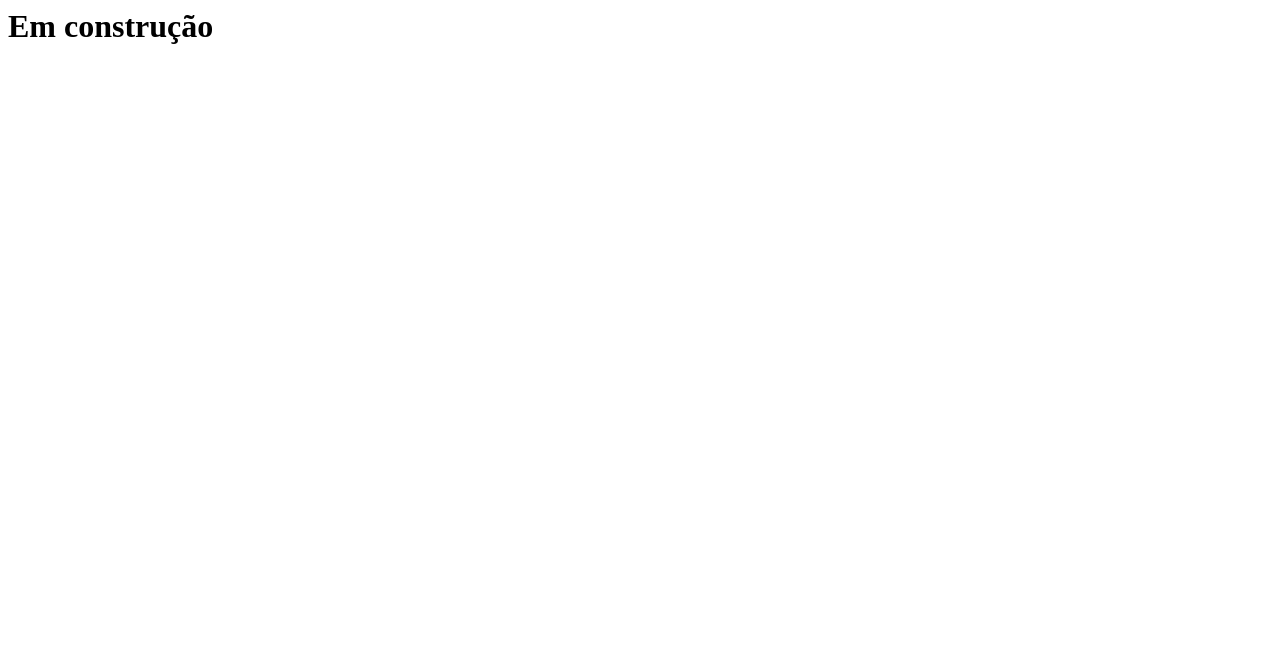
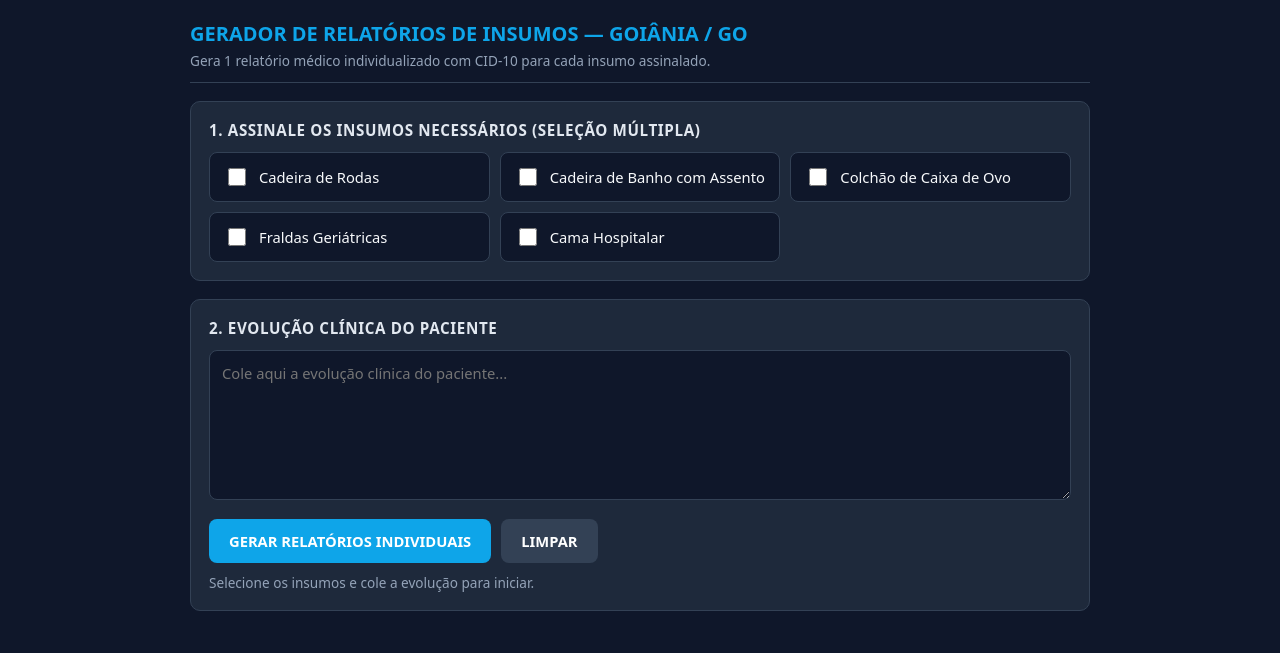
Before and after one commit to sgabriel1311/relatorios-insumos-2.0, a plain HTML site: page index.html in a window 1280 px wide. Drawn offline with Linux system fonts and the light colour scheme.

Commit message:
Create initial HTML layout for report generator
Added HTML structure and styles for the report generator.

```diff
--- a/index.html
+++ b/index.html
@@ -1 +1,200 @@
-<h1>Em construção</h1>
+<!DOCTYPE html>
+<html lang="pt-BR">
+<head>
+  <meta charset="UTF-8" />
+  <meta name="viewport" content="width=device-width, initial-scale=1.0" />
+  <title>Relatório de Insumos Individualizados - Goiânia / GO</title>
+  <style>
+    :root {
+      --bg: #0f172a;
+      --card: #1e293b;
+      --border: #334155;
+      --text: #f8fafc;
+      --muted: #94a3b8;
+      --accent: #0ea5e9;
+      --accent-hover: #0284c7;
+      --success: #10b981;
+      --success-hover: #059669;
+    }
+    * { box-sizing: border-box; font-family: system-ui, -apple-system, sans-serif; }
+    body {
+      background: var(--bg);
+      color: var(--text);
+      margin: 0;
+      padding: 20px;
+      display: flex;
+      justify-content: center;
+    }
+    .container {
+      width: 100%;
+      max-width: 900px;
+      display: grid;
+      gap: 18px;
+    }
+    header {
+      border-bottom: 1px solid var(--border);
+      padding-bottom: 12px;
+    }
+    header h1 { font-size: 1.25rem; margin: 0; color: var(--accent); }
+    header p { font-size: 0.85rem; color: var(--muted); margin: 4px 0 0 0; }
+    .card {
+      background: var(--card);
+      border: 1px solid var(--border);
+      border-radius: 10px;
+      padding: 18px;
+    }
+    .card h2 {
+      font-size: 0.95rem;
+      margin: 0 0 12px 0;
+      color: #e2e8f0;
+      text-transform: uppercase;
+      letter-spacing: 0.04em;
+    }
+    .insumos-grid {
+      display: grid;
+      grid-template-columns: repeat(auto-fill, minmax(250px, 1fr));
+      gap: 10px;
+    }
+    .check-item {
+      display: flex;
+      align-items: center;
+      gap: 10px;
+      background: #0f172a;
+      border: 1px solid var(--border);
+      padding: 12px 14px;
+      border-radius: 8px;
+      cursor: pointer;
+      font-size: 0.92rem;
+      font-weight: 500;
+      transition: border-color 0.15s, background 0.15s;
+    }
+    .check-item:hover { border-color: var(--accent); }
+    .check-item input[type="checkbox"] {
+      width: 18px;
+      height: 18px;
+      accent-color: var(--accent);
+      cursor: pointer;
+    }
+    textarea {
+      background: #0f172a;
+      border: 1px solid var(--border);
+      border-radius: 8px;
+      color: var(--text);
+      padding: 12px;
+      font-size: 0.92rem;
+      width: 100%;
+      min-height: 150px;
+      resize: vertical;
+      line-height: 1.45;
+    }
+    .btn-row { display: flex; gap: 10px; flex-wrap: wrap; margin-top: 14px; }
+    button {
+      background: var(--accent);
+      color: #fff;
+      border: none;
+      border-radius: 8px;
+      padding: 12px 20px;
+      font-weight: 600;
+      font-size: 0.92rem;
+      cursor: pointer;
+      transition: background 0.15s;
+    }
+    button:hover { background: var(--accent-hover); }
+    button:disabled { opacity: 0.55; cursor: not-allowed; }
+    button.secondary { background: #334155; }
+    button.secondary:hover { background: #475569; }
+    .status { font-size: 0.85rem; color: var(--muted); margin-top: 10px; }
+
+    .reports-container {
+      display: grid;
+      gap: 16px;
+    }
+    .report-card {
+      background: var(--card);
+      border: 1px solid var(--accent);
+      border-radius: 10px;
+      padding: 18px;
+    }
+    .report-header {
+      display: flex;
+      justify-content: space-between;
+      align-items: center;
+      margin-bottom: 10px;
+      gap: 10px;
+      flex-wrap: wrap;
+    }
+    .report-title {
+      font-size: 0.95rem;
+      font-weight: 700;
+      color: var(--accent);
+      text-transform: uppercase;
+    }
+    .copy-btn {
+      background: var(--success);
+      padding: 8px 14px;
+      font-size: 0.85rem;
+    }
+    .copy-btn:hover { background: var(--success-hover); }
+    .report-text {
+      background: #090d16;
+      border: 1px solid var(--border);
+      border-radius: 8px;
+      padding: 14px;
+      font-family: ui-monospace, SFMono-Regular, Menlo, monospace;
+      font-size: 0.9rem;
+      line-height: 1.55;
+      color: #f1f5f9;
+      white-space: pre-wrap;
+    }
+  </style>
+</head>
+<body>
+  <div class="container">
+    <header>
+      <h1>GERADOR DE RELATÓRIOS DE INSUMOS — GOIÂNIA / GO</h1>
+      <p>Gera 1 relatório médico individualizado com CID-10 para cada insumo assinalado.</p>
+    </header>
+
+    <div class="card">
+      <h2>1. Assinale os Insumos Necessários (Seleção Múltipla)</h2>
+      <div class="insumos-grid" id="insumos-grid">
+        <label class="check-item">
+          <input type="checkbox" value="CADEIRA DE RODAS" />
+          <span>Cadeira de Rodas</span>
+        </label>
+        <label class="check-item">
+          <input type="checkbox" value="CADEIRA DE BANHO COM ASSENTO" />
+          <span>Cadeira de Banho com Assento</span>
+        </label>
+        <label class="check-item">
+          <input type="checkbox" value="COLCHÃO DE CAIXA DE OVO" />
+          <span>Colchão de Caixa de Ovo</span>
+        </label>
+        <label class="check-item">
+          <input type="checkbox" value="FRALDAS GERIÁTRICAS" />
+          <span>Fraldas Geriátricas</span>
+        </label>
+        <label class="check-item">
+          <input type="checkbox" value="CAMA HOSPITALAR" />
+          <span>Cama Hospitalar</span>
+        </label>
+      </div>
+    </div>
+
+    <div class="card">
+      <h2>2. Evolução Clínica do Paciente</h2>
+      <textarea id="evolucao" placeholder="Cole aqui a evolução clínica do paciente..."></textarea>
+      <div class="btn-row">
+        <button id="btn-gerar" onclick="gerarTodosRelatorios()">GERAR RELATÓRIOS INDIVIDUAIS</button>
+        <button class="secondary" onclick="limparTudo()">LIMPAR</button>
+      </div>
+      <div class="status" id="status">Selecione os insumos e cole a evolução para iniciar.</div>
+    </div>
+
+    <div class="reports-container" id="reports-container"></div>
+  </div>
+
+  <script>
+    const WORKER_URL = "https://relatorio-insumos.lgpsluizgabriel.workers.dev";
+
+    async function gerarTodosRelatorios() {
```
